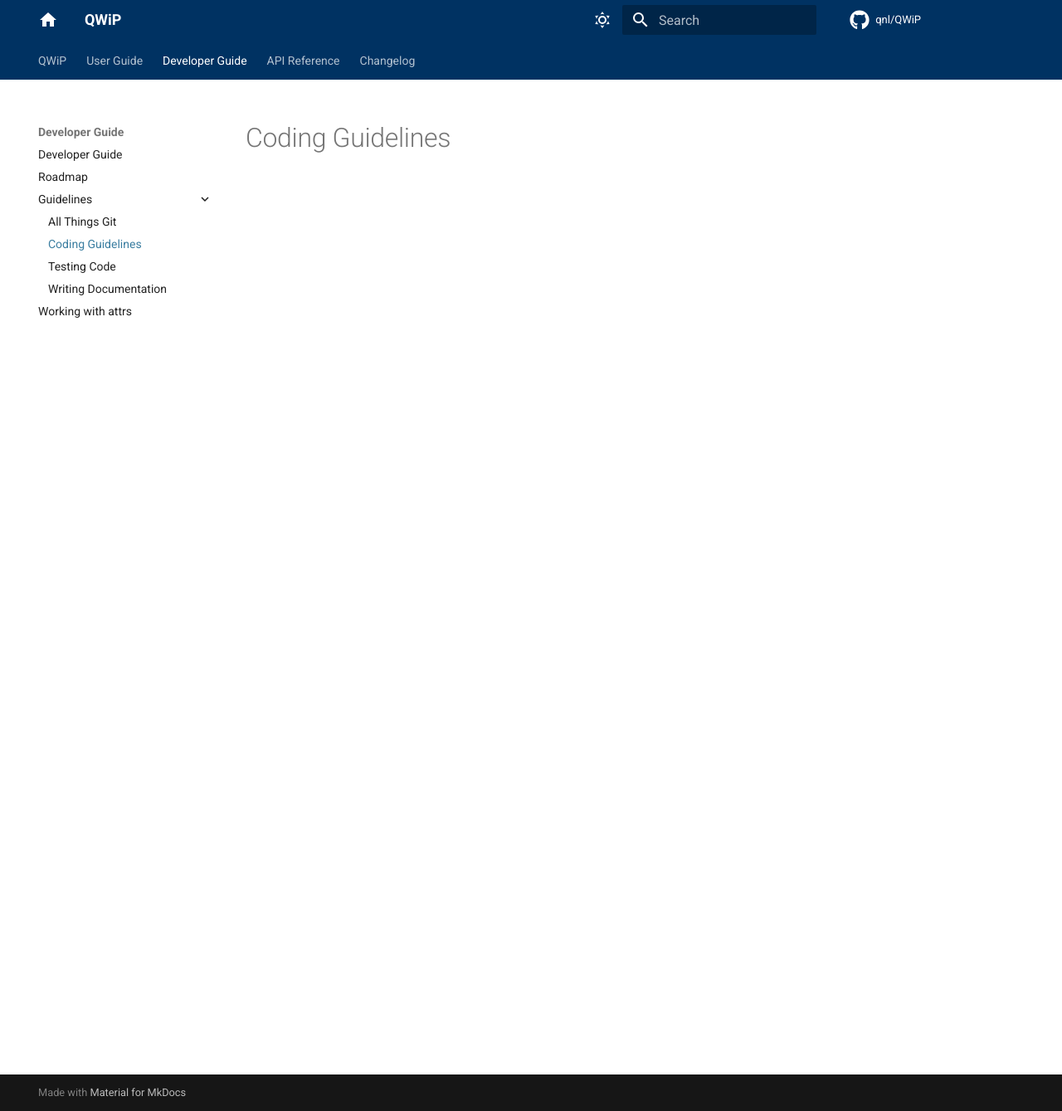
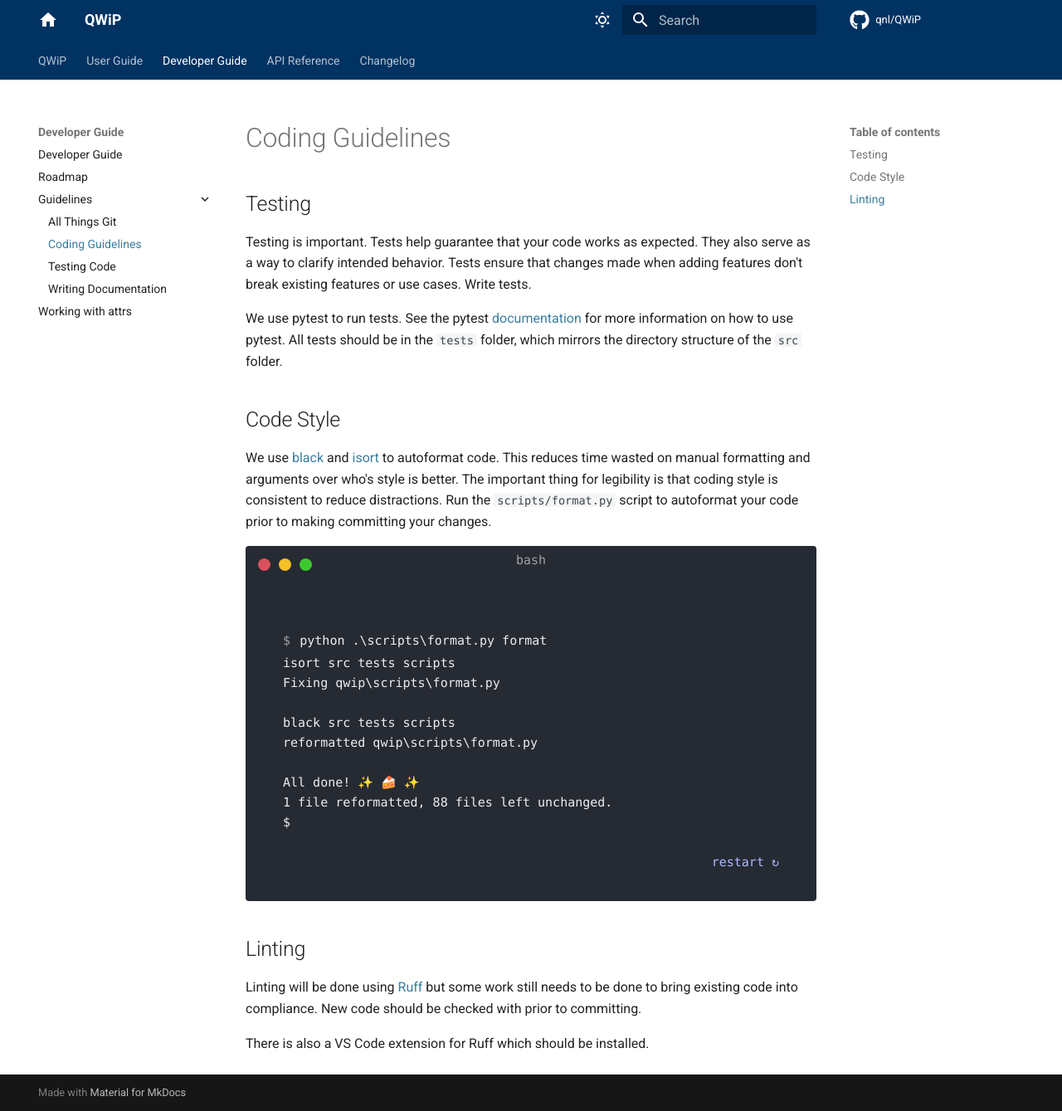
Before and after one commit to qnl/qwip, an MkDocs documentation site: the page built from docs/pages/developer-guide/guidelines/coding-guidelines.md, in a window 1280 px wide and 1339 px high. Shown: the whole window at 83% size. Built offline with MkDocs 1.6.1 and Material for MkDocs 9.7.7, drawn with Linux system fonts in a browser that asks for light colours; some web fonts are replaced; comment, search, counter and statistics services are not loaded.

Commit message:
Added coding guidelines

````diff
--- a/docs/pages/developer-guide/guidelines/coding-guidelines.md
+++ b/docs/pages/developer-guide/guidelines/coding-guidelines.md
@@ -1 +1,32 @@
 # Coding Guidelines
+
+## Testing
+
+Testing is important. Tests help guarantee that your code works as expected. They also serve as a way to clarify intended behavior. Tests ensure that changes made when adding features don't break existing features or use cases. Write tests.
+
+We use pytest to run tests. See the pytest [documentation](https://docs.pytest.org/) for more information on how to use pytest. All tests should be in the `tests` folder, which mirrors the directory structure of the `src` folder.
+
+## Code Style
+
+We use [black](https://black.readthedocs.io/en/stable/the_black_code_style/index.html) and [isort](https://pycqa.github.io/isort) to autoformat code. This reduces time wasted on manual formatting and arguments over who's style is better. The important thing for legibility is that coding style is consistent to reduce distractions. Run the `scripts/format.py` script to autoformat your code prior to making committing your changes.
+
+<div class="termy">
+```console
+$ python .\scripts\format.py format
+isort src tests scripts
+Fixing qwip\scripts\format.py
+
+black src tests scripts
+reformatted qwip\scripts\format.py
+
+All done! ✨ 🍰 ✨
+1 file reformatted, 88 files left unchanged.
+$
+```
+</div>
+
+## Linting
+
+Linting will be done using [Ruff](https://beta.ruff.rs/docs/) but some work still needs to be done to bring existing code into compliance. New code should be checked with prior to committing.
+
+There is also a VS Code extension for Ruff which should be installed.
````
Also changed, not shown: 1 other file.
